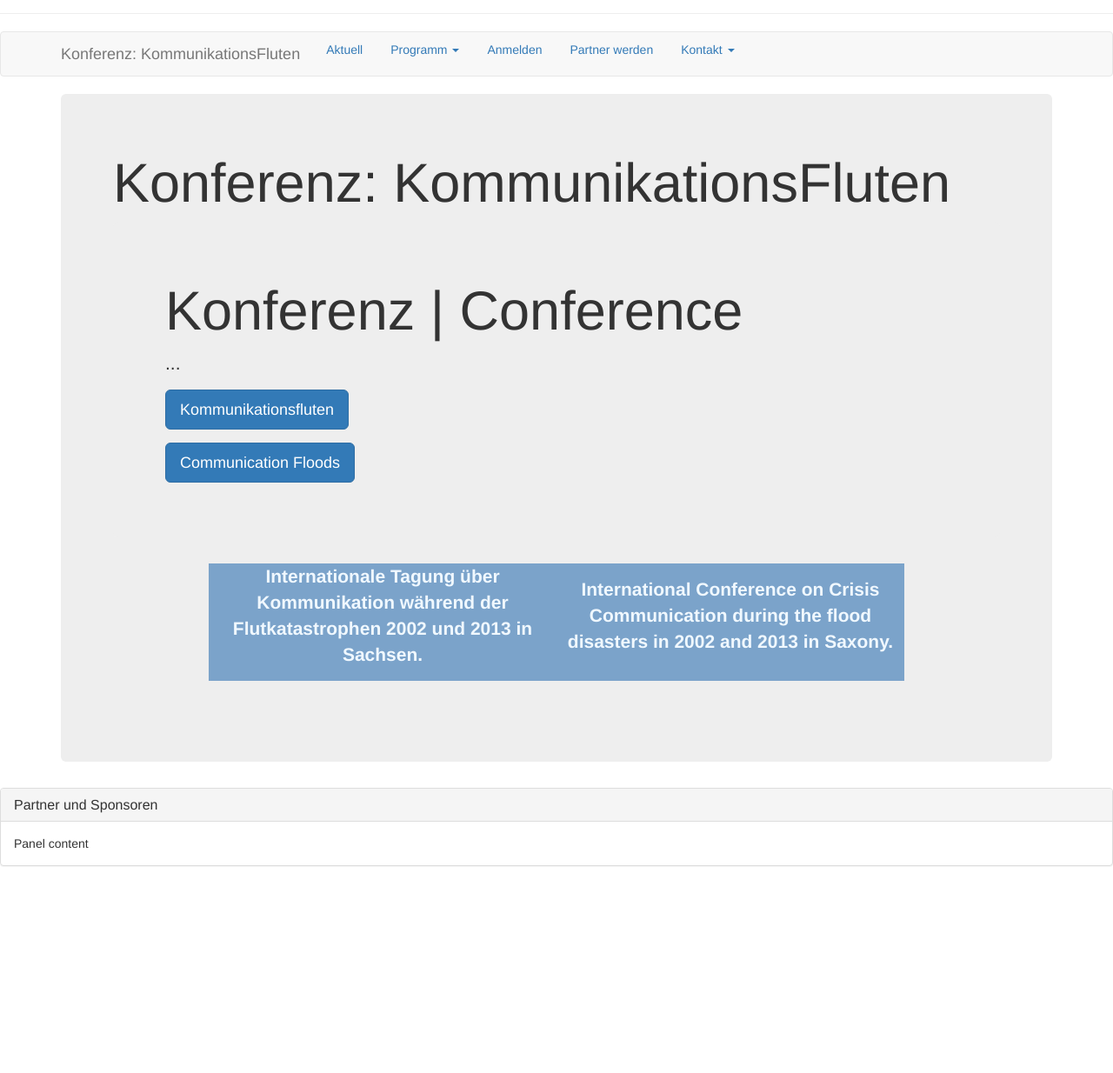
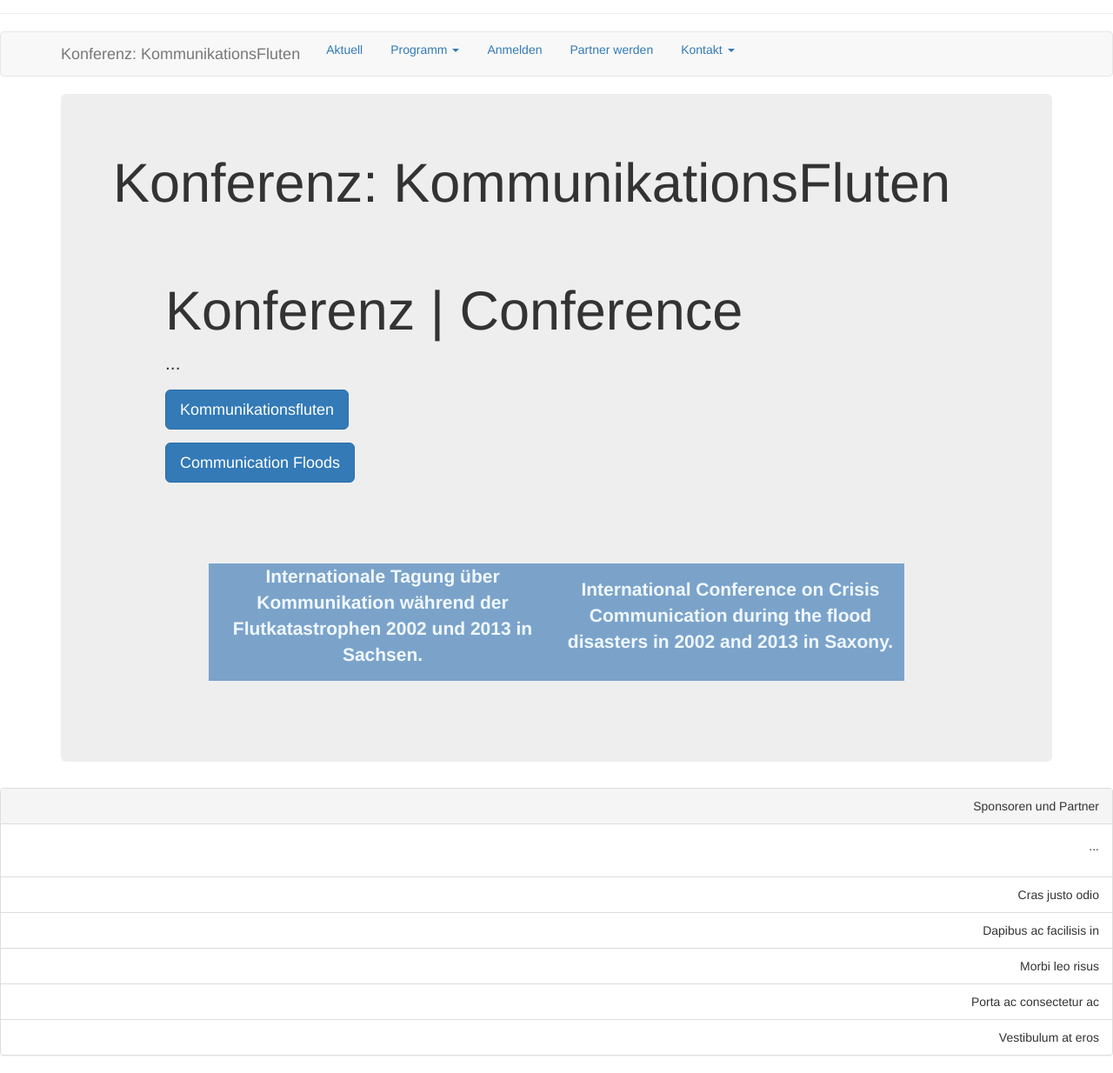
Before and after one commit to susedev/test, a Jekyll site: the page built from index.html, in a window 1280 px wide, cut to the strip 192-1426 px from the top of the page. Shown: the whole strip at 87% size. Built offline with Jekyll 4.4.1, drawn with Linux system fonts in a browser that asks for light colours; before the commit the page ends 1208 px from its top, so only the background shows below that.

Commit message:
Update base.html

```diff
--- a/_layouts/base.html
+++ b/_layouts/base.html
@@ -47,11 +47,19 @@
 <div class="container" margin 200px; width 500px>
   {{ content }}
 </div>
-<div class="panel panel-default">
-  <div class="panel-heading">
-    <h3 class="panel-title">Partner und Sponsoren</h3>
+<div class="panel panel-default" align="right" margin="200px">
+  <!-- Default panel contents -->
+  <div class="panel-heading">Sponsoren und Partner</div>
+  <div class="panel-body">
+    <p>...</p>
   </div>
-  <div class="panel-body">
-    Panel content
-  </div>
+
+  <!-- List group -->
+  <ul class="list-group">
+    <li class="list-group-item">Cras justo odio</li>
+    <li class="list-group-item">Dapibus ac facilisis in</li>
+    <li class="list-group-item">Morbi leo risus</li>
+    <li class="list-group-item">Porta ac consectetur ac</li>
+    <li class="list-group-item">Vestibulum at eros</li>
+  </ul>
 </div>
```
